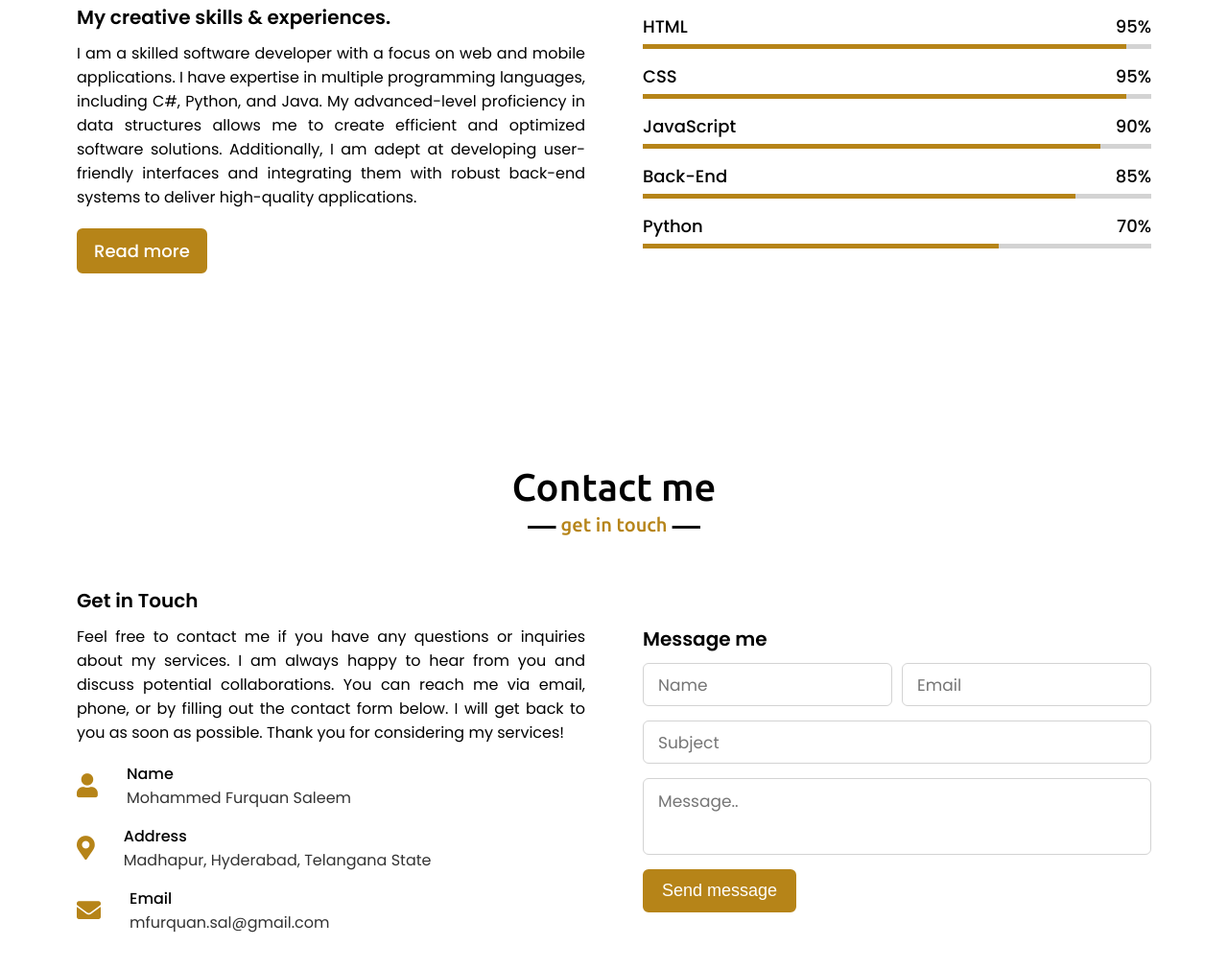
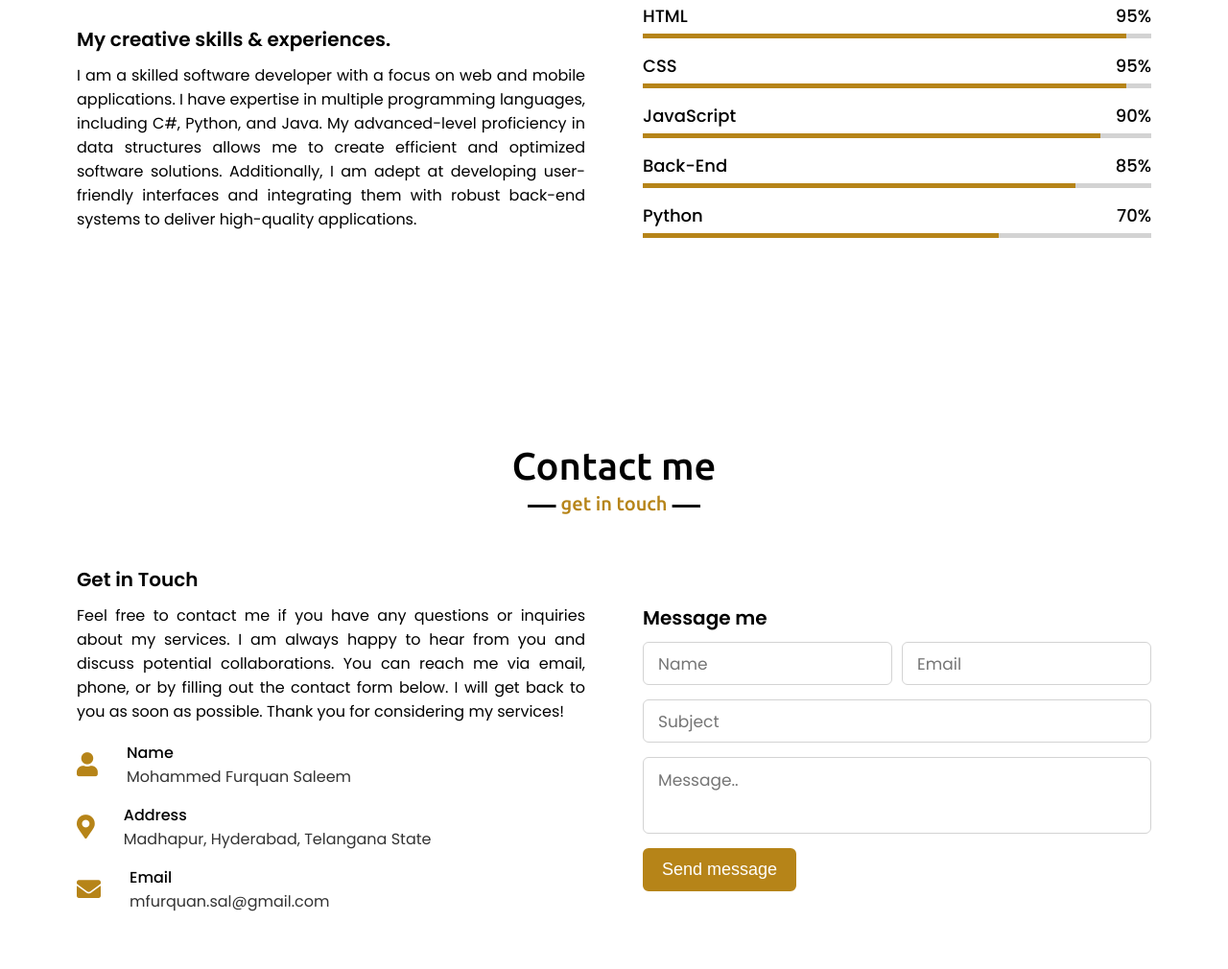
Before and after one commit to furquanSal/myportfolio.github.io, a plain HTML site: page index.html in a window 1280 px wide. Shown: the part 2503-3513 px from the top of the page at 96% size. Drawn offline with nearby package versions, Linux system fonts and the light colour scheme.

Commit message:
Update index.html

```diff
--- a/index.html
+++ b/index.html
@@ -105,7 +105,7 @@ I am excited to contribute my skills and knowledge to any project and team that
                 <div class="column left">
                     <div class="text">My creative skills & experiences.</div>
                     <p>I am a skilled software developer with a focus on web and mobile applications. I have expertise in multiple programming languages, including C#, Python, and Java. My advanced-level proficiency in data structures allows me to create efficient and optimized software solutions. Additionally, I am adept at developing user-friendly interfaces and integrating them with robust back-end systems to deliver high-quality applications.</p>
-                    <a href="#">Read more</a>
+<!--                     <a href="#">Read more</a> -->
                 </div>
                 <div class="column right">
                     <div class="bars">
```
